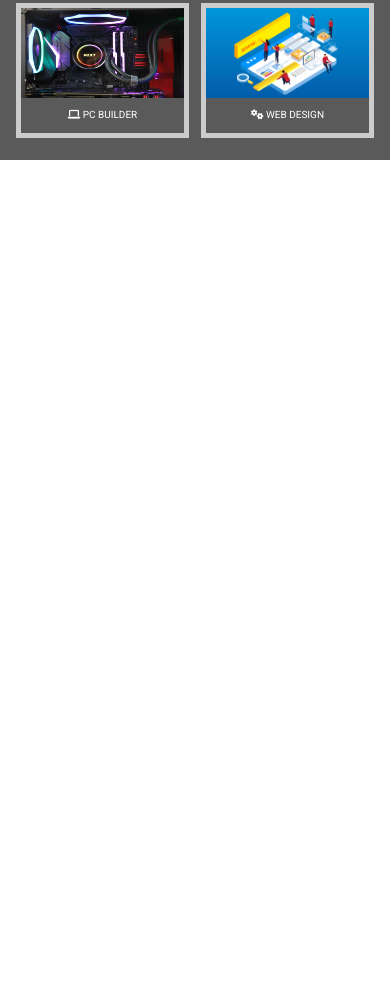
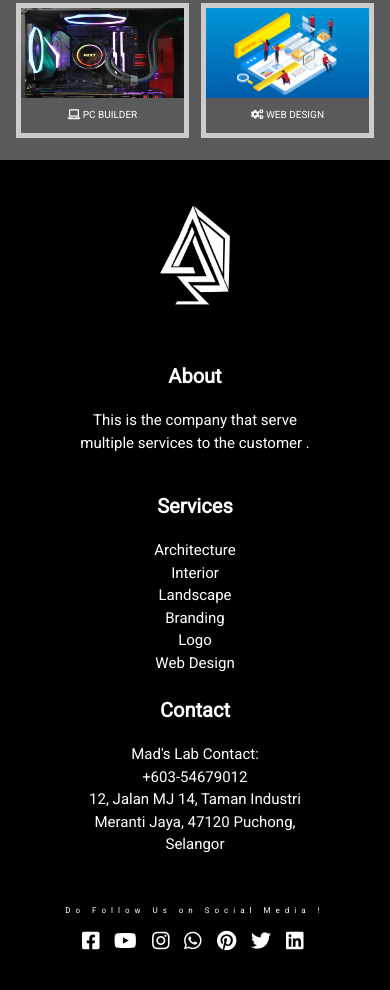
Before and after one commit to kugared94/third-try-first-milestone-project, a plain HTML site: page html/1page.html in a window 390 px wide. Shown: the part 488-1478 px from the top of the page. Before the commit the page ends 844 px from the top, so only its background shows below. Drawn offline with nearby package versions, Linux system fonts and the light colour scheme.

Commit message:
next is second page

```diff
--- a/assets/css/style.css
+++ b/assets/css/style.css
@@ -113,7 +113,7 @@ h1 {
     font-size: 100px;
     color: #000000;
     padding-left: 1100px;
-    padding-bottom: 100px;
+    padding-bottom: 50px;
 }
 
 .service-bg-color {
@@ -167,9 +167,64 @@ div.service-pic img {
 
 /*-------------------------------------------------- footer */
 
+.bg-footer {
+    background-color: #000000;
+    color: white;
+    height: 700px;
+    width: 100%;
+    padding: 50px;
+}
+
+.footer-logo {
+    padding-bottom: 10px;
+    text-align: center;
+}
+
+.information {
+    text-align: center;
+    padding-bottom: 30px;
+}
+
+.information h3 {
+    font-family: "heebo",sans-serif;
+    font-size: 30px;
+    font-weight: bold;
+    padding: 20px;
+}
+
+.information p {
+    font-family: "heebo",sans-serif;
+    font-size: 20px;
+    padding: 20px 180px;
+}
+
+.information li {
+    font-family: "heebo",sans-serif;
+    font-size: 20px;
+    padding-left: 180px;
+    padding-right: 180px;
+}
+
+.socmed-list {
+    color: white;
+    font-size: 20px;
+    padding: 10px;
+    letter-spacing: 5px;
+    text-align: center;
+}
+
+.socmed-list h4 {
+    color: white;
+    font-size: 15px;
+    padding: 10px;
+    letter-spacing: 5px;
+    text-align: center;
+}
+
 /*-------------------------------------------------- media */
 
 @media (max-width: 952px) {
+/*-------------------------------------------------- nav bar */
     label.logo {
         font-size: 30px;
         padding-left: 50px;
@@ -186,7 +241,8 @@ div.service-pic img {
         padding-left: 10px;
         padding-bottom: 20px;
     }
-
+/*-------------------------------------------------- nav bar */
+/*-------------------------------------------------- section 1page */
     .text-p-1 {
         font-size: 30px;
         font-weight: bold;
@@ -234,6 +290,62 @@ div.service-pic img {
         width: 100%;
         height: 90px;
     }
+/*-------------------------------------------------- section 1page */
+/*-------------------------------------------------- footer */
+    .bg-footer {
+        background-color: #000000;
+        color: white;
+        height: 900px;
+        width: 100%;
+        padding: 20px;
+    }
+
+    .footer-logo {
+        padding-bottom: 10px;
+        text-align: center;
+    }
+
+    .information {
+        text-align: center;
+        padding-bottom: 30px;
+    }
+
+    .information h3 {
+        font-family: "heebo",sans-serif;
+        font-size: 20px;
+        font-weight: bold;
+        padding-top: 25px;
+    }
+
+    .information p {
+        font-family: "heebo",sans-serif;
+        font-size: 15px;
+        padding: 0px 50px;
+    }
+
+    .information li {
+        font-family: "heebo",sans-serif;
+        font-size: 15px;
+        padding-left: 50px;
+        padding-right: 50px;
+    }
+
+    .socmed-list {
+        color: white;
+        font-size: 20px;
+        padding: 10px;
+        letter-spacing: 5px;
+        text-align: center;
+    }
+
+    .socmed-list h4 {
+        color: white;
+        font-size: 8px;
+        padding: 10px;
+        letter-spacing: 5px;
+        text-align: center;
+    }
+/*-------------------------------------------------- footer */
 }
 
 @media (max-width: 858px) {
--- a/html/1page.html
+++ b/html/1page.html
@@ -5,10 +5,9 @@
         <meta name="viewport" content="width=device-width, initial-scale=1.0">
         <meta http-equiv="X-UA-Compatible" content="ie=edge">
         <link href="https://fonts.googleapis.com/css?family=Heebo&display=swap" rel="stylesheet">
-        <link href="https://fonts.googleapis.com/css?family=Sriracha&display=swap" rel="stylesheet">
+        <link href="https://fonts.googleapis.com/css?family=Sriracha&display=swap" rel="stylesheet"><link rel="stylesheet" href="https://cdnjs.cloudflare.com/ajax/libs/font-awesome/5.12.1/css/all.min.css" integrity="sha256-mmgLkCYLUQbXn0B1SRqzHar6dCnv9oZFPEC1g1cwlkk=" crossorigin="anonymous" />
         <link rel="stylesheet" href="https://stackpath.bootstrapcdn.com/bootstrap/4.4.1/css/bootstrap.min.css" type="text/css"/>
         <link rel="stylesheet" href="https://cdnjs.cloudflare.com/ajax/libs/hover.css/2.3.1/css/hover-min.css" type="text/css"/>
-        <script src="https://kit.fontawesome.com/a076d05399.js"></script>
         <link rel="stylesheet" href="../assets/css/style.css" type="text/css" />
         <title>1MP Web</title>
     </head>
@@ -34,7 +33,7 @@
         </header>
 
         <section>
-            <div class="">
+            <div>
                 <div>
                     <div class="text-h1-1">
                         <h1>What We Do ?</h1>
@@ -99,7 +98,45 @@
         </section>
 
         <footer>
-            <div>
+            <div class="bg-footer">
+                <div class="footer-logo"><img src="../assets/image/logo.png" alt="logo mad's lab" width="100" height="150"></div>
+
+                <div class="row information">
+                    <div class="col-sm-4">
+                        <h3>About</h3>
+                        <p>
+                            This is the company that serve multiple
+                            services to the customer .
+                        </p>
+                    </div>
+                    <div class="col-sm-4">
+                        <h3>Services</h3>
+                        <li>Architecture</li>
+                        <li>Interior</li>
+                        <li>Landscape</li>
+                        <li>Branding</li>
+                        <li>Logo</li>
+                        <li>Web Design</li>
+                    </div>
+                    <div class="col-sm-4">
+                        <h3>Contact</h3>
+                        <li>Mad's Lab Contact:</li>
+                        <li>+603-54679012</li>
+                        <li>12, Jalan MJ 14, Taman Industri Meranti Jaya,
+                        47120 Puchong, Selangor</li>
+                    </div>
+                </div>
+
+                <div class="socmed-list">
+                    <h4>Do Follow Us on Social Media !</h4>
+                    <i class="fab fa-facebook-square hvr-grow"></i><span class="sr-only">facebook</span>
+                    <i class="fab fa-youtube hvr-grow"></i><span class="sr-only">youtube</span>
+                    <i class="fab fa-instagram hvr-grow"></i><span class="sr-only">instagram</span>
+                    <i class="fab fa-whatsapp hvr-grow"></i><span class="sr-only">whatsapp</span>
+                    <i class="fab fa-pinterest hvr-grow"></i><span class="sr-only">pinterest</span>
+                    <i class="fab fa-twitter hvr-grow"></i><span class="sr-only">twitter</span>
+                    <i class="fab fa-linkedin hvr-grow"></i><span class="sr-only">linkedin</span>
+                </div>
             </div>
         </footer>
     </body>
```
